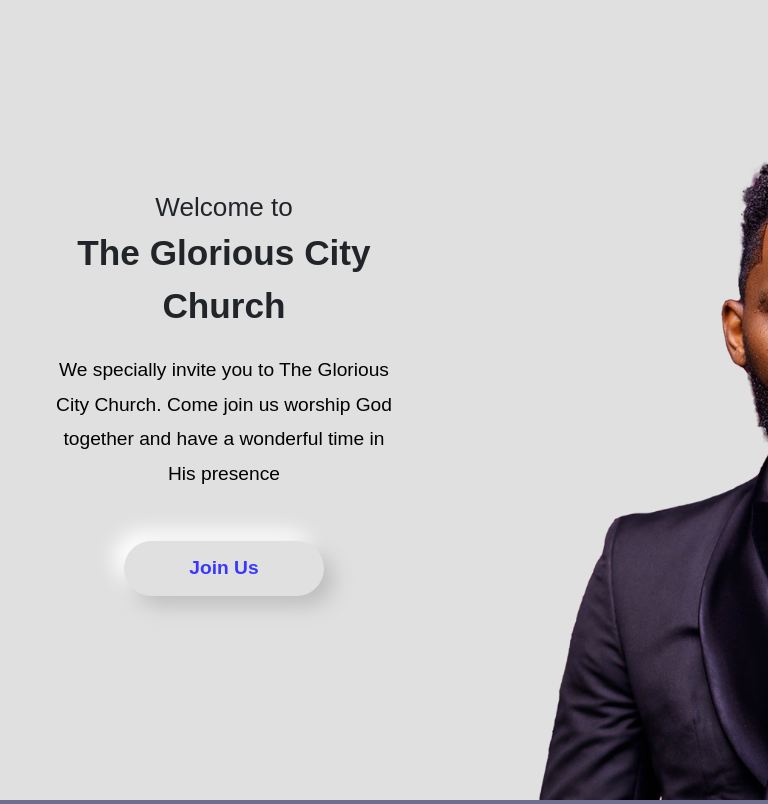
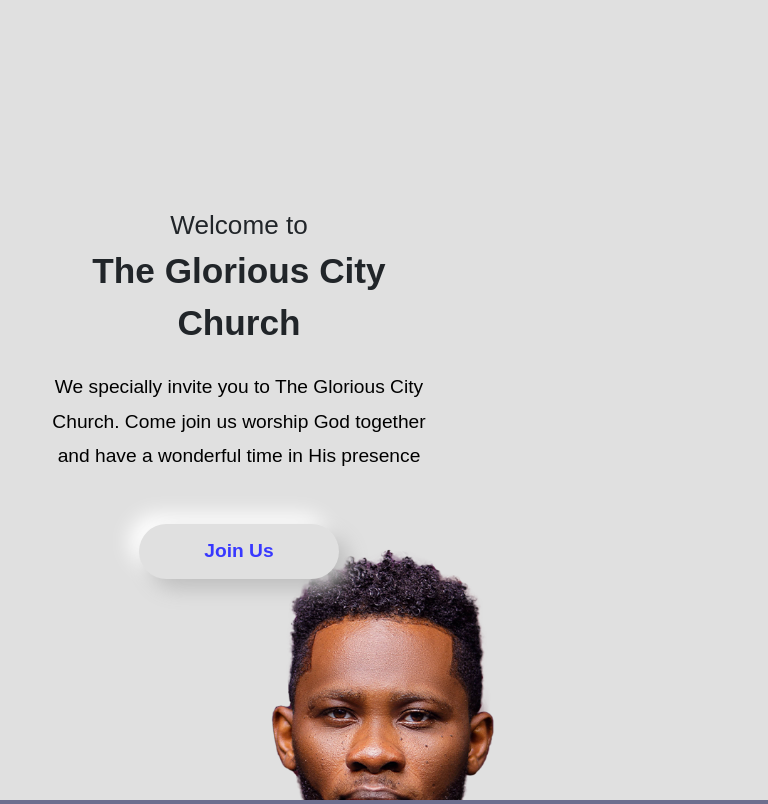
Before and after one commit to haansah1/tgcc_render, a Django app: page / in a window 768 px wide. Shown: the part 800-1604 px from the top of the page. Run offline with Django 4.2, Linux system fonts and the light colour scheme; some libraries are stand-ins or nearby versions; some web fonts are replaced; grey boxes are pictures that could not be loaded.

Commit message:
Deploying to render

```diff
--- a/static/index.css
+++ b/static/index.css
@@ -4,7 +4,6 @@
     padding:0;
     margin:0;
     font-family: 'Montserrat', sans-serif;
-    /* font-family: 'Poppins', sans-serif; */
 
 }
 
@@ -234,17 +233,11 @@ input{
 .body2{
     /* padding-right: 10vw; */
     text-align: center;
+}
 
 
-}
-
-.welcome-wrapper{
-    /* width: 100vw;
-    height: 100vh; */
-    background:#e0e0e0 url("img/images/pdkod 123.png") center/cover;
 
 
-}
 .body3{
     margin: 20px 40px;
 }
@@ -252,10 +245,9 @@ input{
 .welcome{
     min-height: 100vh;
     display: flex;
-    margin-right: 40vh;
     flex-direction: column;
     align-items: center;
-    justify-content: center;
+    /* justify-content: center; */
     text-align: center;
     padding: 30px 30px;
 
@@ -544,12 +536,19 @@ input{
     .hid{
         display:none;
     }
+    .welcome{
+        padding-right: 40vh;
+        justify-content: center;
+
+    }
+    .welcome-wrapper{
+        background:#e0e0e0 url("img/images/pdkod 123.png") center/cover;
+    }
 }
 
 
 
 @media(max-width:768px) {
-
     .links{
         display:none;
     }
@@ -558,13 +557,14 @@ input{
         max-width: 80vw;
     }
     .grid div{
-        /* flex-wrap: wrap; */
         width: 100%;
-        /* height:50vh; */
     }
     .body .p12{
-        /* color: red; */
         padding: 0px 30px;
+    }
+    .welcome-wrapper{
+        min-height:100vh;
+        background:#e0e0e0 url("img/images/pdkod portrait.png") center/cover;
     }
 
 }
```
Also changed, not shown: static/img/images/pdkod portrait.png (added).
